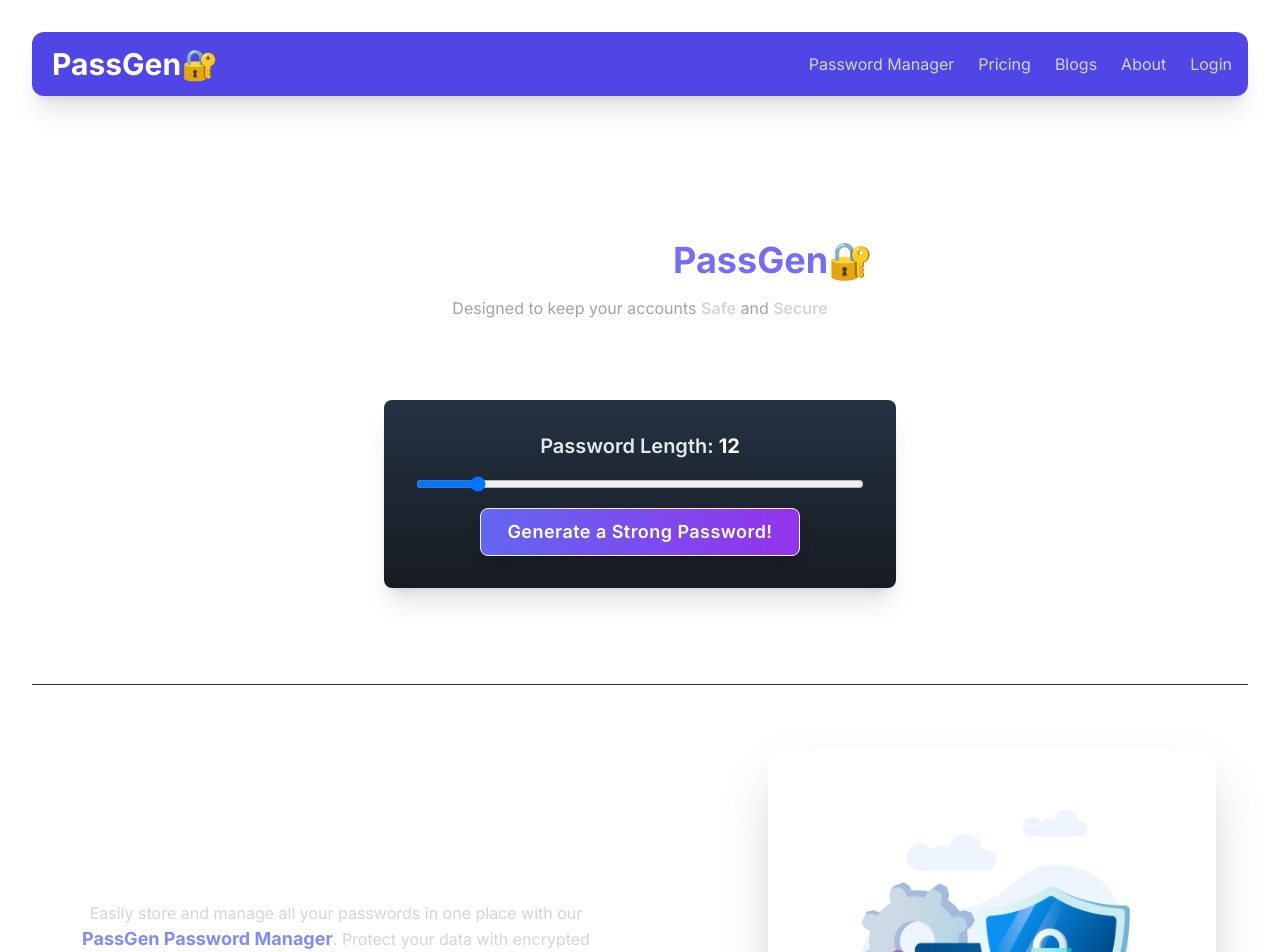
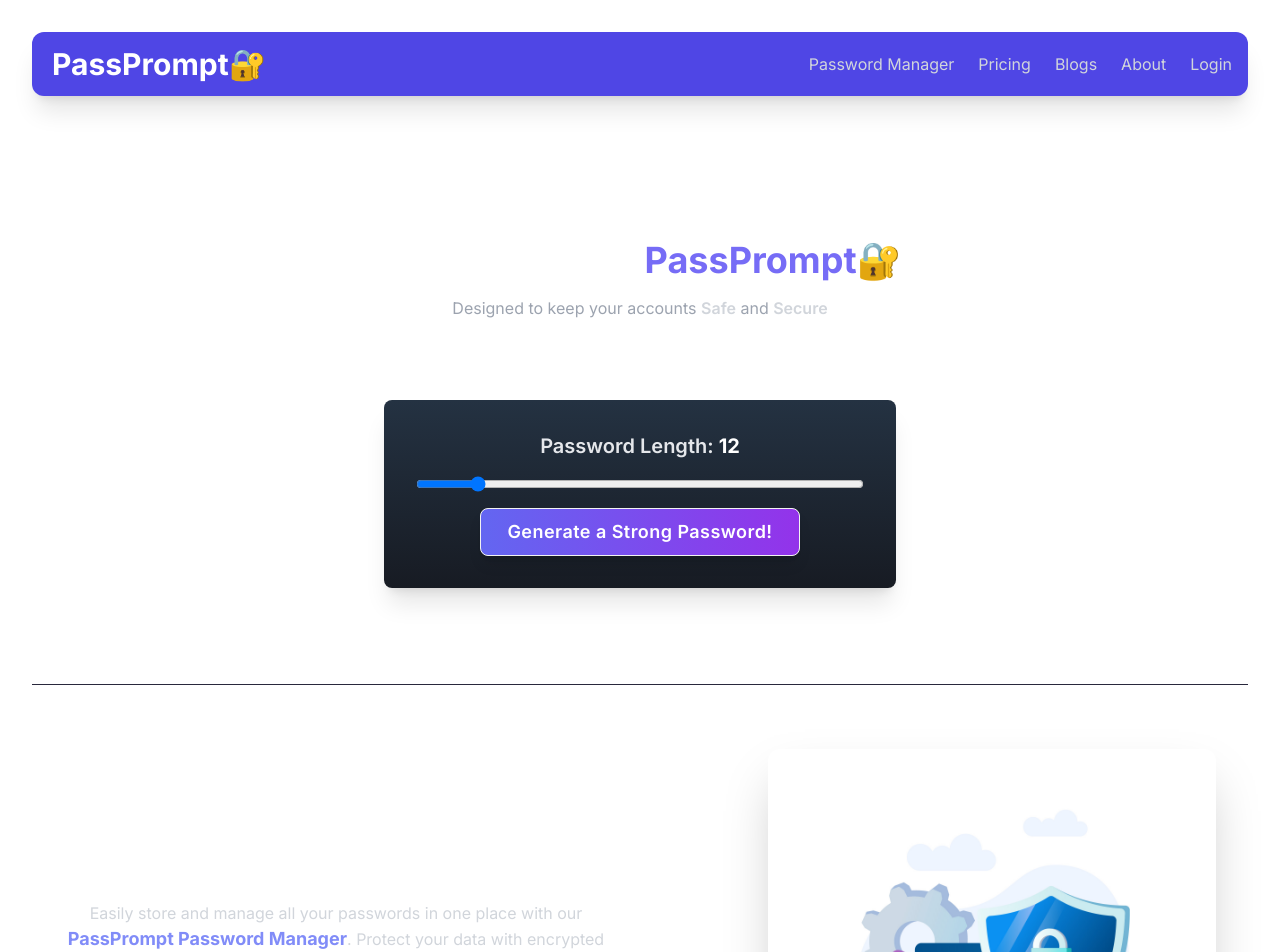
Before and after one commit to yashmandi/password-gen, a React (Vite) app in the folder frontend/: page / in a window 1280 px wide. Shown: the top 952 px of the page. Built offline with nearby package versions, Linux system fonts and the light colour scheme.

Commit message:
PassPrompt - new name

```diff
--- a/frontend/index.html
+++ b/frontend/index.html
@@ -5,7 +5,7 @@
     <link href="https://fonts.googleapis.com/css2?family=Inter:wght@400;500;600;700&display=swap" rel="stylesheet">
     <link rel="icon" type="image/svg+xml" href="/logo.svg" />
     <meta name="viewport" content="width=device-width, initial-scale=1.0" />
-    <title>PassGen</title>
+    <title>PassPrompt</title>
   </head>
   <body>
     <div id="root"></div>
--- a/frontend/src/components/Faq.jsx
+++ b/frontend/src/components/Faq.jsx
@@ -18,19 +18,19 @@ const Faq = () => {
         },
         {
             question: "Can I use the password generator to create a user name?",
-            answer: "No, PassGen is designed specifically for generating passwords. For usernames, consider using a separate tool or manual creation."
+            answer: "No, PassPrompt is designed specifically for generating passwords. For usernames, consider using a separate tool or manual creation."
         },
         {
             question: "How do you manage your passwords with a password manager?",
             answer: "A password manager securely stores and organizes your passwords, allowing you to access them easily and use complex, unique passwords for each account."
         },
         {
-            question: "Is PassGen password generator safe?",
-            answer: "Yes, PassGen employs strong randomization techniques to ensure that passwords are secure and not predictable."
+            question: "Is PassPrompt password generator safe?",
+            answer: "Yes, PassPrompt employs strong randomization techniques to ensure that passwords are secure and not predictable."
         },
         {
-            question: "Is the functionality different in the online generator and in the PassGen app?",
-            answer: "Both the online generator and the PassGen app offer the same core functionality. The app may provide additional features like saving preferences or integration options."
+            question: "Is the functionality different in the online generator and in the PassPrompt app?",
+            answer: "Both the online generator and the PassPrompt app offer the same core functionality. The app may provide additional features like saving preferences or integration options."
         }
     ];
 
--- a/frontend/src/components/Footer.jsx
+++ b/frontend/src/components/Footer.jsx
@@ -6,16 +6,16 @@ const Footer = () => {
       <div className="mx-auto max-w-screen-xl px-4 pb-8 pt-16 sm:px-6 lg:px-8">
         <div className="mx-auto max-w-md text-center">
           <strong className="text-2xl sm:text-4xl  font-bold text-white">
-            Create strong passwords instantly with <span className="font-extrabold text-[#766cf6]">PassGen</span>.
+            Create strong passwords instantly with <span className="font-extrabold text-[#766cf6]">PassPrompt</span>.
           </strong>
         </div>
 
         <div className="mt-16 flex flex-col gap-8 lg:grid lg:grid-cols-2 lg:gap-32">
           <div className="mx-auto max-w-sm lg:max-w-none text-center lg:text-left">
             <p className="mt-4 text-white text-lg lg:text-lg">
-              <span className="font-bold">PassGen🔐</span>: Secure your accounts
+              <span className="font-bold">PassPrompt🔐</span>: Secure your accounts
               effortlessly with strong, randomly generated passwords from
-              PassGen.
+              PassPrompt.
             </p>
           </div>
 
--- a/frontend/src/components/ManagerSection.jsx
+++ b/frontend/src/components/ManagerSection.jsx
@@ -21,7 +21,7 @@ const ManagerSection = () => {
               </h2>
 
               <p className="mt-4 text-gray-300">
-                Easily store and manage all your passwords in one place with our <br /><span className="font-bold text-lg text-indigo-400">PassGen Password Manager</span>. Protect
+                Easily store and manage all your passwords in one place with our <br /><span className="font-bold text-lg text-indigo-400">PassPrompt Password Manager</span>. Protect
                 your data with encrypted storage and a user-friendly interface.
                 Access your saved credentials securely from any device.
               </p>
--- a/frontend/src/components/Navbar.jsx
+++ b/frontend/src/components/Navbar.jsx
@@ -64,7 +64,7 @@ const Navbar = () => {
       <div className="flex justify-between bg-indigo-600 h-16 p-2 pl-4 rounded-xl shadow-xl">
         <Link to="/">
           <div className="text-2xl sm:text-3xl pl-1 mt-1.5 font-extrabold text-white mx-auto sm:mx-0">
-            PassGen🔐
+            PassPrompt🔐
           </div>
         </Link>
         <div className="flex items-center sm:hidden relative">
--- a/frontend/src/components/Section.jsx
+++ b/frontend/src/components/Section.jsx
@@ -10,7 +10,7 @@ const Section = () => {
               Built for security-conscious individuals like you.
             </h2>
             <p className="text-gray-500 sm:text-lg dark:text-gray-400">
-              At PassGen, we prioritize robust encryption and user-friendly design to generate strong, reliable passwords that keep your accounts safe and your mind at ease.
+              At PassPrompt, we prioritize robust encryption and user-friendly design to generate strong, reliable passwords that keep your accounts safe and your mind at ease.
             </p>
           </div>
           <div className="space-y-8 md:grid md:grid-cols-2 lg:grid-cols-3 md:gap-12 md:space-y-0">
--- a/frontend/src/pages/About.jsx
+++ b/frontend/src/pages/About.jsx
@@ -9,12 +9,12 @@ const About = () => {
       <div className="container mx-auto p-6 sm:p-12 mt-6 text-left text-white">
         {/* About Section */}
         <section id="about" className="mb-8">
-          <h1 className="text-2xl sm:text-3xl font-bold mb-4">About PassGen</h1>
+          <h1 className="text-2xl sm:text-3xl font-bold mb-4">About PassPrompt</h1>
           <p className="text-base sm:text-md mb-4">
-            PassGen is your go-to tool for generating strong, random passwords effortlessly. Designed for simplicity and security, PassGen helps you protect your online accounts by creating robust passwords in an instant.
+            PassPrompt is your go-to tool for generating strong, random passwords effortlessly. Designed for simplicity and security, PassPrompt helps you protect your online accounts by creating robust passwords in an instant.
           </p>
           <p className="text-base sm:text-md">
-            Our goal is to make password management easier and more secure. Whether you're an individual looking to enhance your personal security or a business needing to ensure password strength across your team, PassGen provides a reliable solution.
+            Our goal is to make password management easier and more secure. Whether you're an individual looking to enhance your personal security or a business needing to ensure password strength across your team, PassPrompt provides a reliable solution.
           </p>
         </section>
 
@@ -32,7 +32,7 @@ const About = () => {
         <section id="privacy" className="mb-8">
           <h2 className="text-xl sm:text-2xl font-semibold mb-4">Privacy Policy</h2>
           <p className="text-base sm:text-md mb-4">
-            At PassGen, your privacy is important to us. We do not collect or store any personal data or passwords. All passwords are generated securely and are not saved or tracked.
+            At PassPrompt, your privacy is important to us. We do not collect or store any personal data or passwords. All passwords are generated securely and are not saved or tracked.
           </p>
           <p className="text-base sm:text-md">
             We are committed to safeguarding your information and ensuring that your use of our tool remains private and secure. For further details on our practices, please refer to our full privacy policy.
--- a/frontend/src/pages/Home.jsx
+++ b/frontend/src/pages/Home.jsx
@@ -18,7 +18,7 @@ const Home = () => {
           <br />
           password with{" "}
           <span className="text-[#766cf6] hover:text-indigo-400 font-extrabold transition cursor-default">
-            PassGen
+            PassPrompt
           </span>
           🔐
         </p>
--- a/frontend/src/pages/Manager.jsx
+++ b/frontend/src/pages/Manager.jsx
@@ -236,7 +236,7 @@ const Manager = () => {
           <div className="text-center">
             <h1 className="font-bold text-white mb-2">
               <span className="text-indigo-500 text-3xl sm:text-4xl">
-                PassGen🔐
+                PassPrompt🔐
               </span>{" "}
               <br />
               <span className="text-xl sm:text-3xl">Password Manager</span>
```
